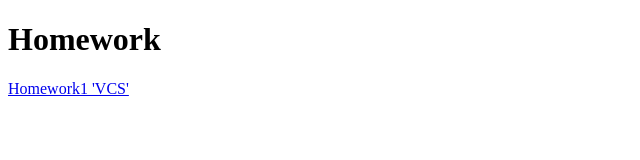
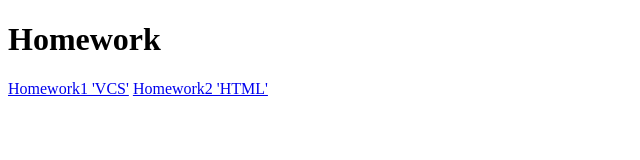
Before and after one commit to katya-oc/cursor-homework, a plain HTML site: page index.html in a window 1280 px wide. Shown: the whole page, without its empty margins (0-640 px from the left). Drawn offline with Linux system fonts and the light colour scheme.

Commit message:
added link to hw2

```diff
--- a/index.html
+++ b/index.html
@@ -6,6 +6,7 @@
 <h1>Homework</h1>
 <p>
 <a href='./HW1 "VCS"'>Homework1 'VCS'</a>
+<a href='./HW2 "Frontend.html"/'>Homework2 'HTML'</a>
 
 </p>
 </body>
```
